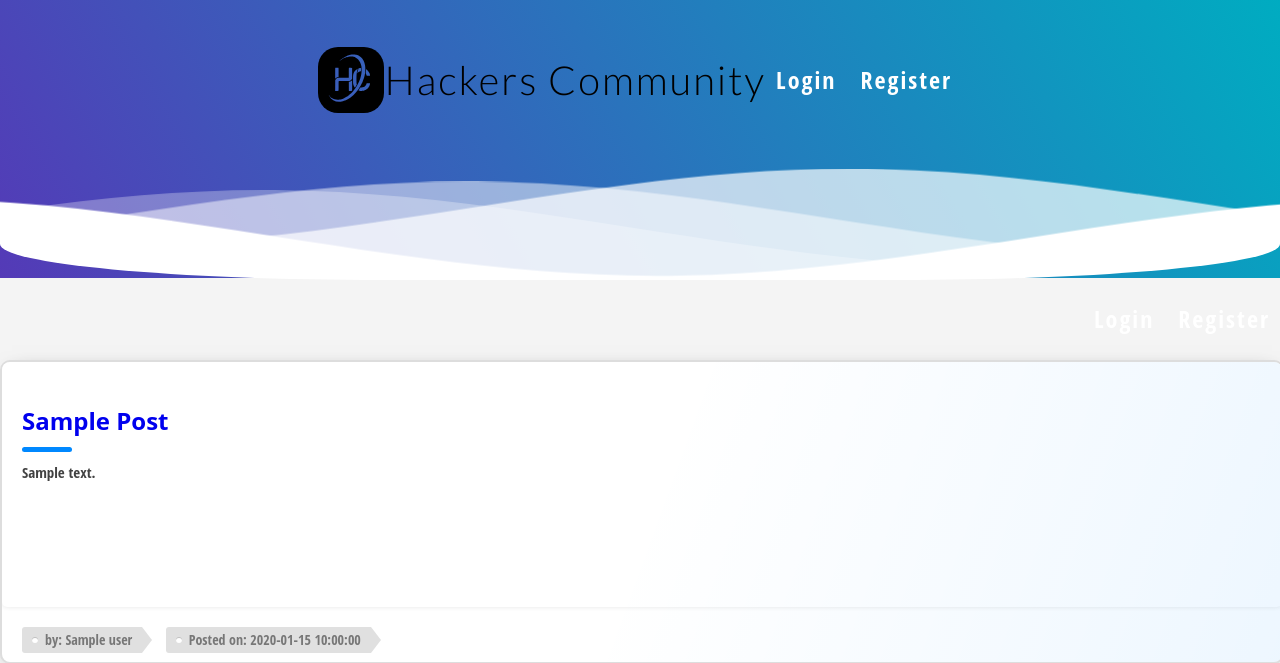
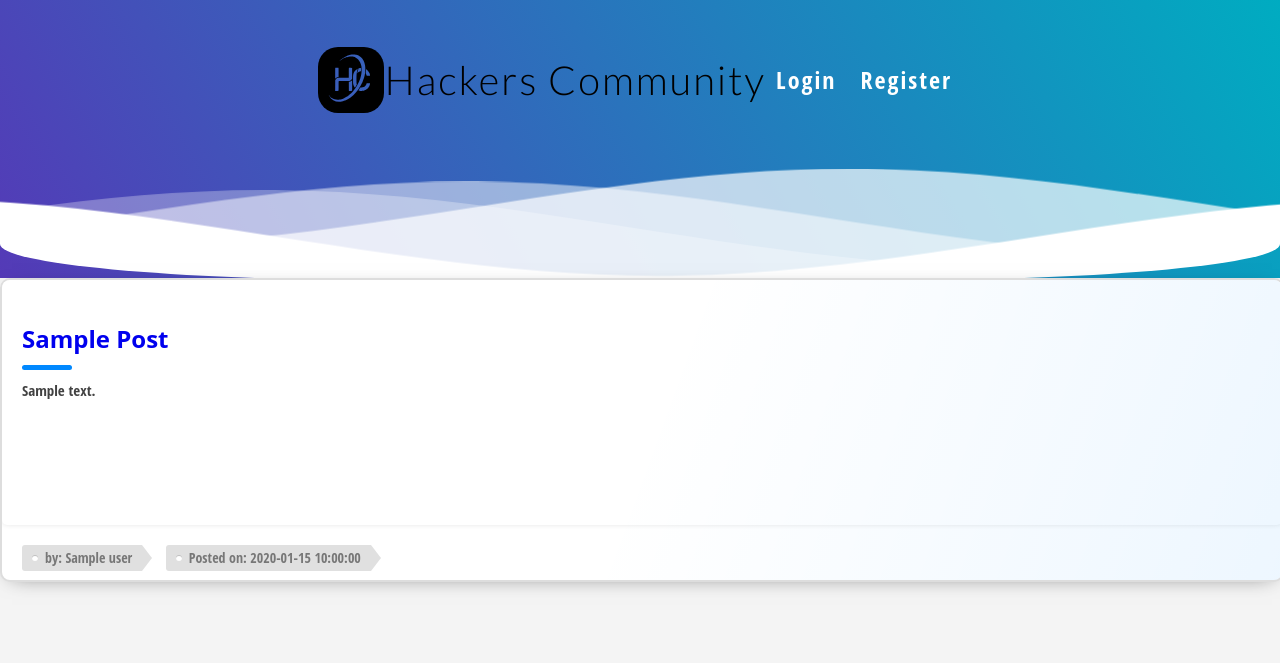
Before and after one commit to venkateshblks/Blog-website, a Flask app: page /home in a window 1280 px wide. Shown: the top 663 px of the page. Run offline with Flask 3, Linux system fonts and the light colour scheme; a database or web service that is not in the repository returns one stand-in record (values such as "Sample title").

Commit message:
Update home.html

```diff
--- a/templates/home.html
+++ b/templates/home.html
@@ -57,13 +57,7 @@
     </div>
 </div>
 <body>
-      {% if not session.logged_in %}
-                <ul >
-                    <!-- <li><a href="/">Home</a></li> -->
-                    <li><a href="/login">Login</a></li>
-                    <li><a href="/register">Register</a></li>
-                </ul>
-            {% endif %}
+<!--    -->
             <main>
 
 
```
